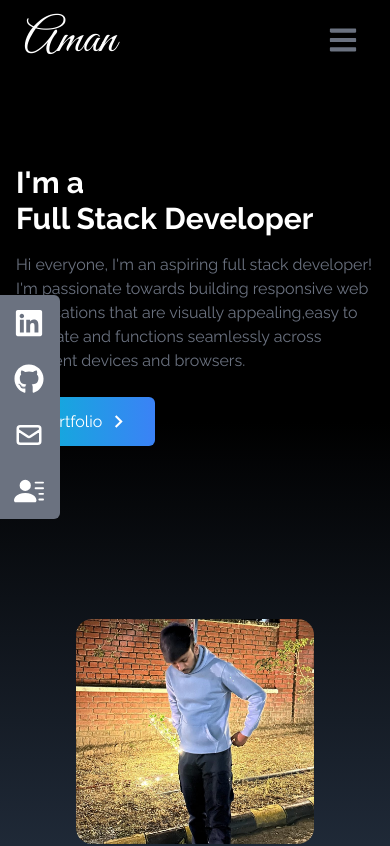
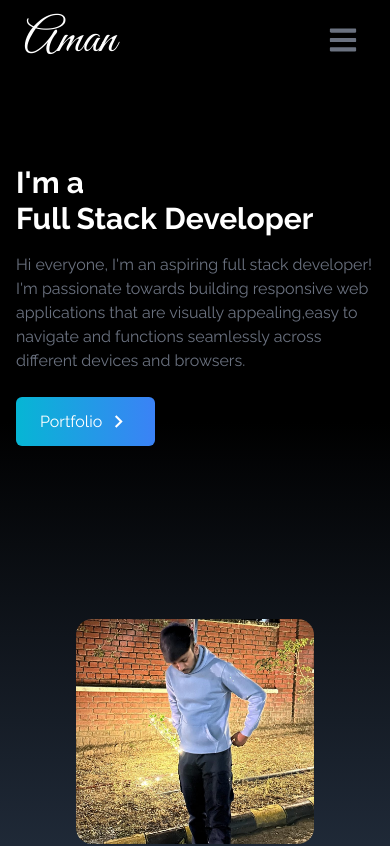
Before and after one commit to amankaushik8979/React-portfolio, a React (Create React App) app: page / in a window 390 px wide. Shown: the top 846 px of the page. Built offline with nearby package versions, Linux system fonts and the light colour scheme.

Commit message:
Resume update

```diff
--- a/src/component/SocialLinks.jsx
+++ b/src/component/SocialLinks.jsx
@@ -36,13 +36,13 @@
                 <> Resume <BsFillPersonLinesFill size={30}/>
                 </>
             ),
-            href: "/resume.pdf",
+            href: "/Aman_Resume.pdf",
             style: "rounded-br-md",
             download: true,
         },
     ];
   return (
-    <div className="flex flex-col top-[35%] left-0 fixed">
+    <div className="hidden lg:flex flex-col top-[35%] left-0 fixed">
         <ul>
             {links.map(({id,child,href,style,download})=>(
                 <li key={id} className={"flex justify-between items-center w-40 h-14 px-4 ml-[-100px] hover:ml-[-10px] hover:rounded-md duration-300 bg-gray-500" + " " + style}>
```
Also changed, not shown: 2 other files (tests, documents, lock files or other folders).
